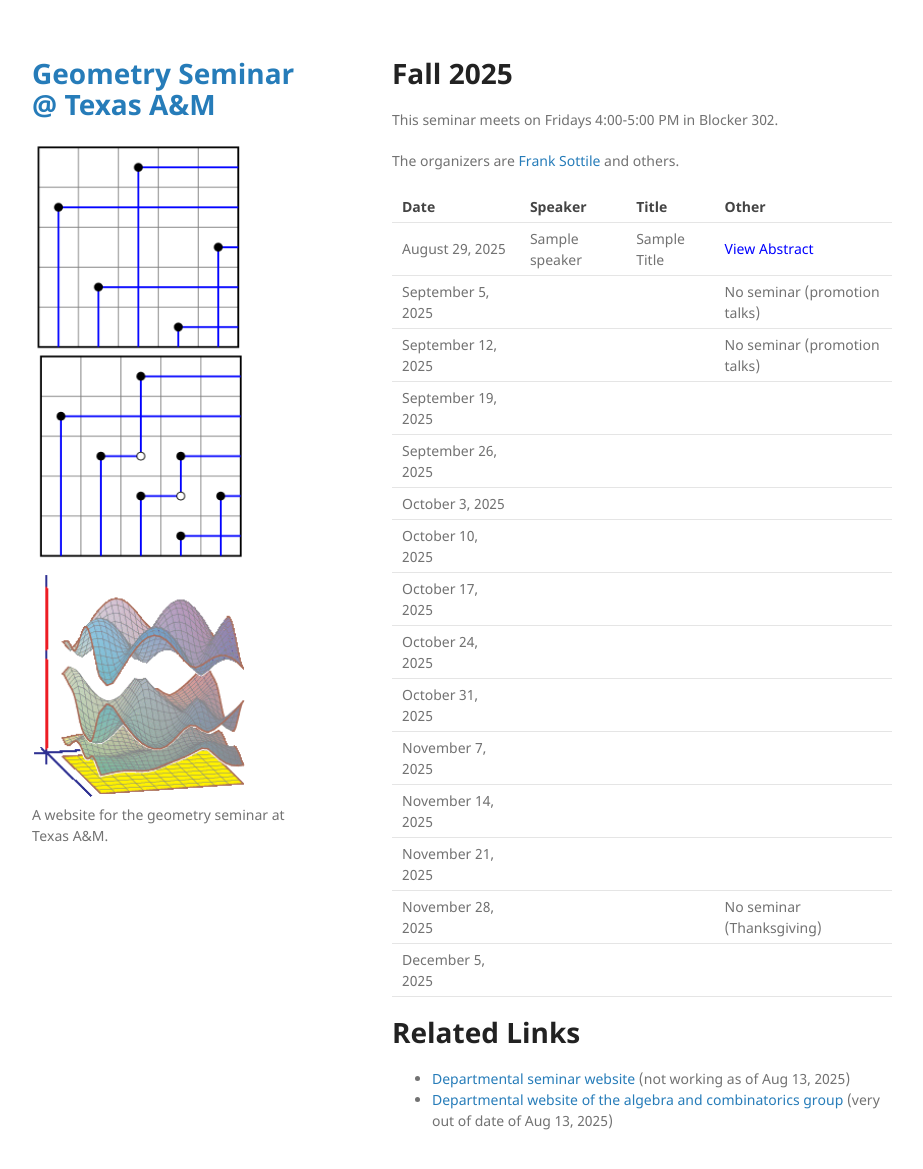
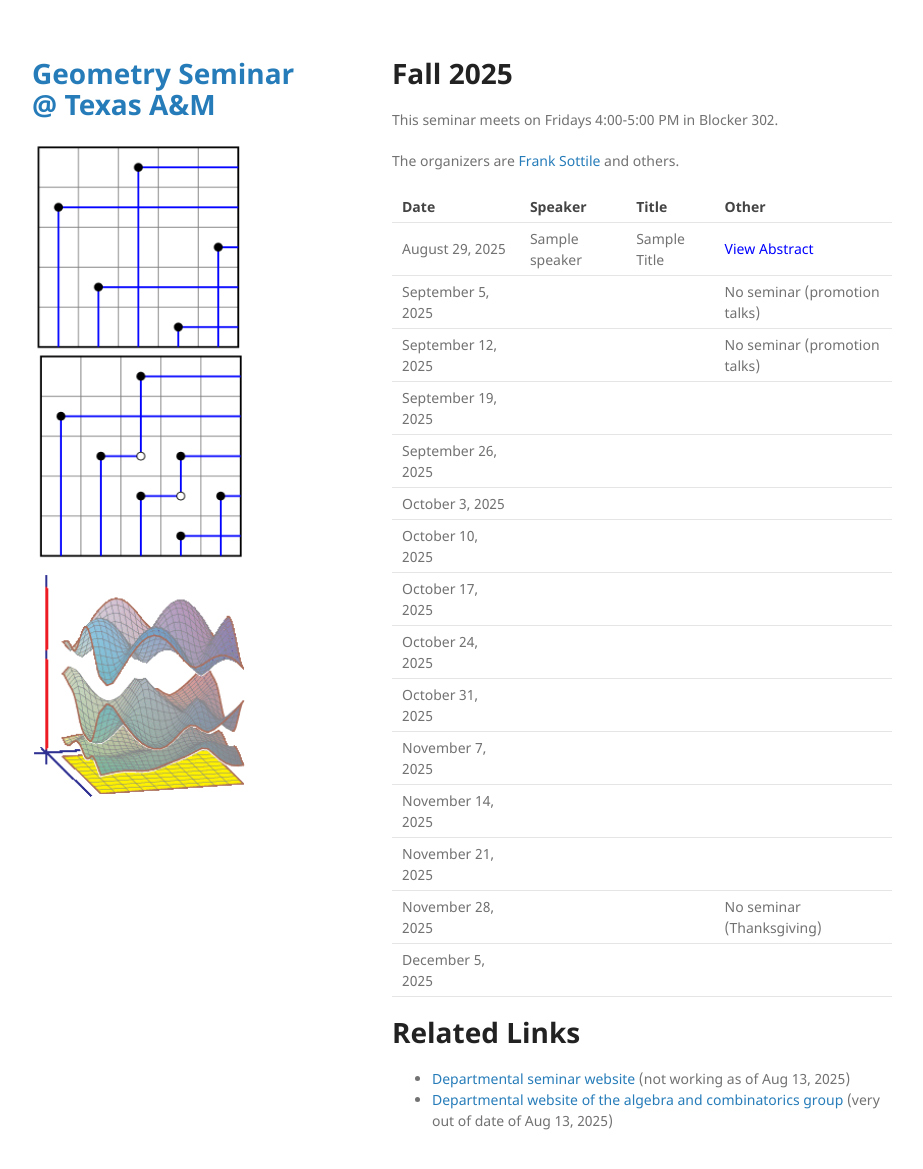
Before and after one commit to tamu-seminar/geometry, a Jekyll site: the page built from index.md, in a window 1280 px wide and 1201 px high. Shown: the top 1169 px of the window, without its empty margins (178-1101 px from the left). Built offline with Jekyll 4.4.1, drawn with Linux system fonts in a browser that asks for light colours.

Commit message:
remove site description

```diff
--- a/_config.yml
+++ b/_config.yml
@@ -1,7 +1,7 @@
 title: Geometry Seminar @ Texas A&M
 logoA: /assets/img/weak_order.png
 logoB: /assets/img/bloch.gif
-description: A website for the geometry seminar at Texas A&M.
+description:
 show_downloads: false
 google_analytics:
 theme: jekyll-theme-minimal
```
